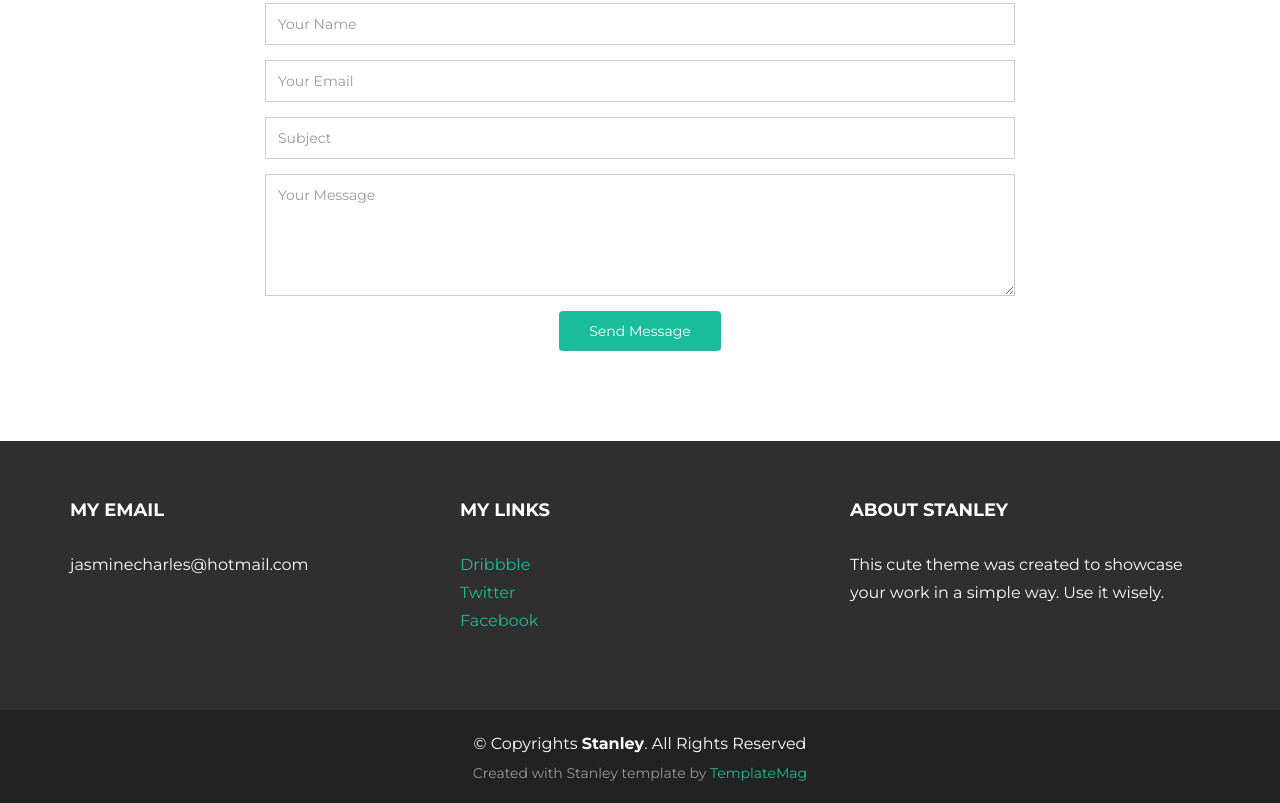
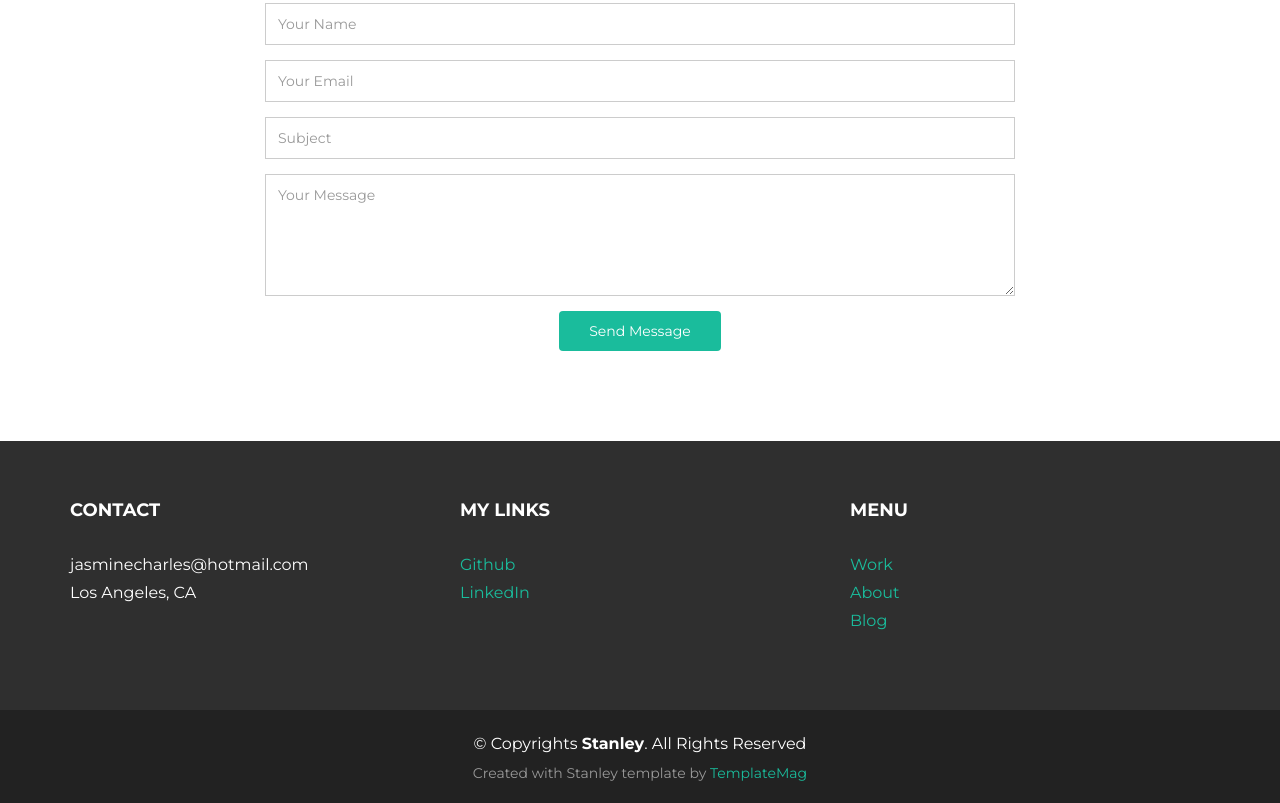
Before and after one commit to mynameisjasmine/updated-portfolio, a plain HTML site: page main/contact.html in a window 1280 px wide. Shown: the part 367-1170 px from the top of the page. Drawn offline with Linux system fonts and the light colour scheme; a script that the page names is missing.

Commit message:
formspree for contact page

```diff
--- a/main/contact.html
+++ b/main/contact.html
@@ -70,7 +70,7 @@
     </div>
     <div class="row mt">
       <div class="col-lg-8 col-lg-offset-2">
-        <form class="contact-form php-mail-form" role="form" action="contactform/contactform.php" method="POST">
+        <form class="contact-form php-mail-form" id="contact-form" role="form" action="https://formspree.io/jasminecharles@hotmail.com" method="POST">
 
             <div class="form-group">
               <input type="name" name="name" class="form-control" id="contact-name" placeholder="Your Name" data-rule="minlen:4" data-msg="Please enter at least 4 chars" >
@@ -111,9 +111,9 @@
     <div class="container">
       <div class="row">
         <div class="col-lg-4">
-          <h4>My Email</h4>
+          <h4>Contact</h4>
           <p>
-            jasminecharles@hotmail.com
+            jasminecharles@hotmail.com <br/> Los Angeles, CA
             <!-- <br/> +34 9054 5455, <br/> Madrid, Spain. -->
           </p>
         </div>
@@ -122,16 +122,18 @@
         <div class="col-lg-4">
           <h4>My Links</h4>
           <p>
-            <a href="#">Dribbble</a><br/>
-            <a href="#">Twitter</a><br/>
-            <a href="#">Facebook</a>
+            <a href="https://github.com/mynameisjasmine" target= "_blank">Github</a><br/>
+            <a href="https://www.linkedin.com/in/mynameisjasmine/" target= "_blank">LinkedIn</a><br/>
           </p>
         </div>
         <!-- /col-lg-4 -->
 
         <div class="col-lg-4">
-          <h4>About Stanley</h4>
-          <p>This cute theme was created to showcase your work in a simple way. Use it wisely.</p>
+            <h4>Menu</h4>
+            <p>
+              <a href="work.html">Work</a><br/>
+              <a href="about.html">About</a><br/>
+              <a href="blog.html">Blog</a>
         </div>
         <!-- /col-lg-4 -->
       </div>
```
